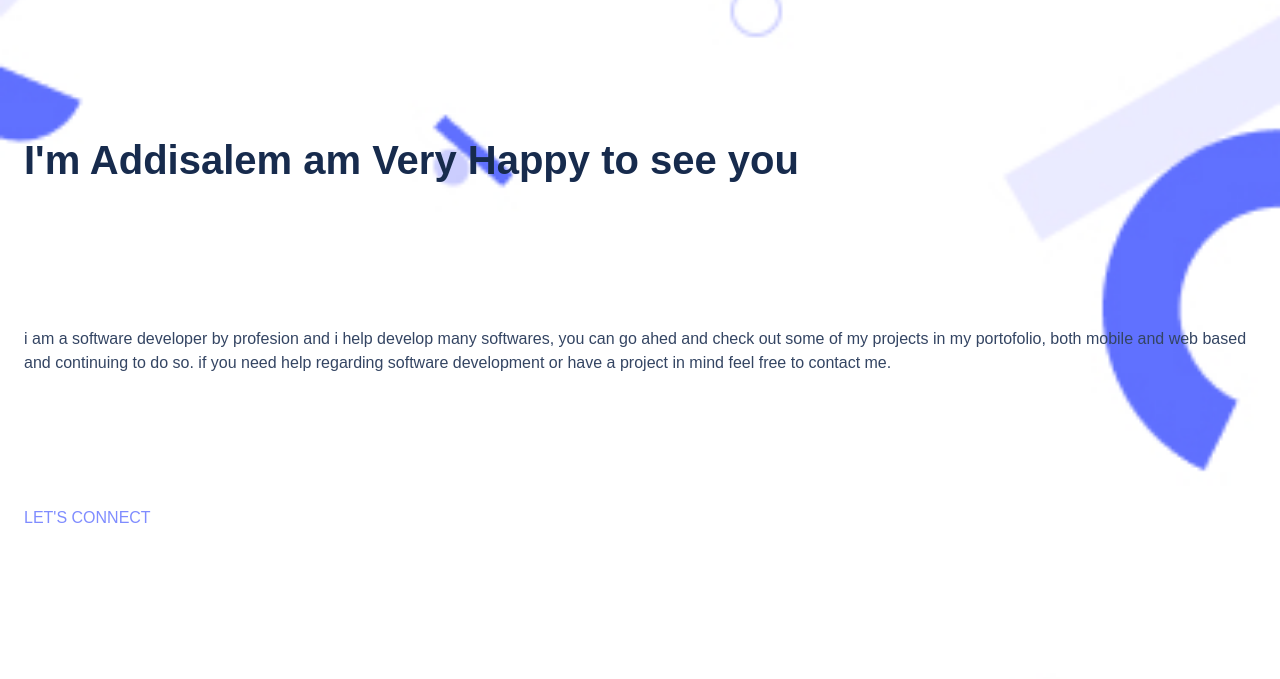
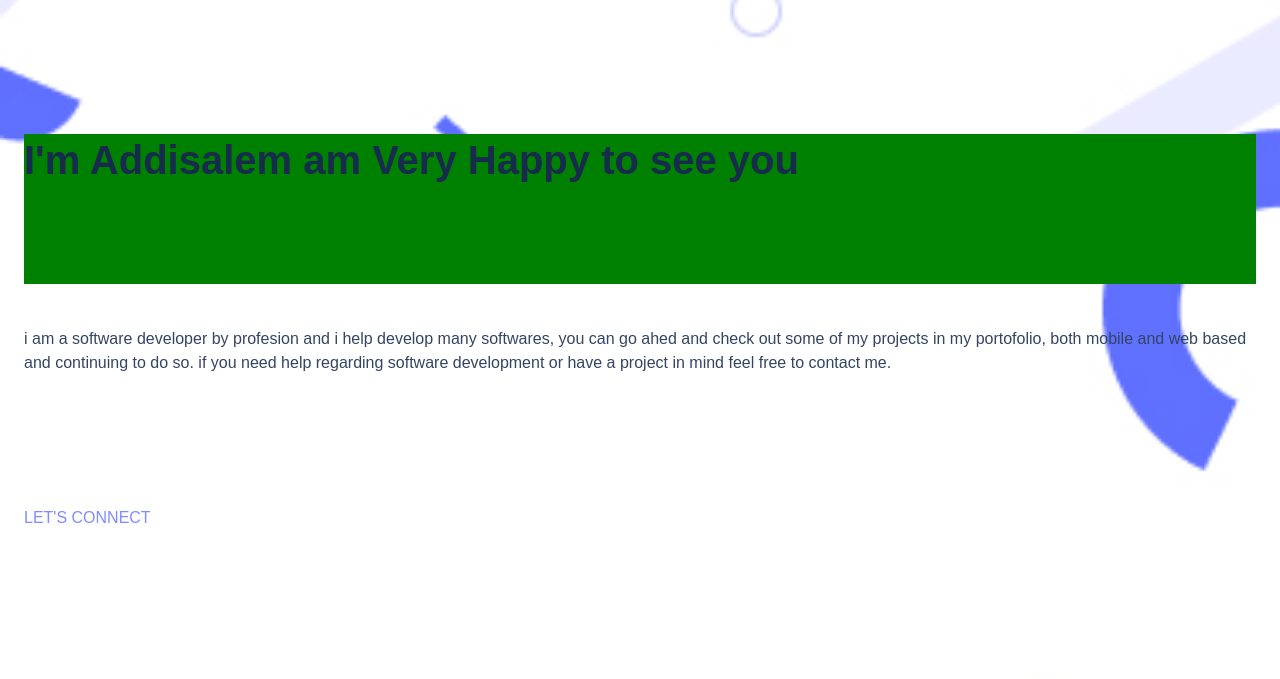
Before and after one commit to addisalemseifu/MyFirstPortofolio, a plain HTML site: page index.html in a window 1280 px wide. Shown: the part 35-714 px from the top of the page. Drawn offline with Linux system fonts and the light colour scheme.

Commit message:
corect config

```diff
--- a/style.css
+++ b/style.css
@@ -55,6 +55,8 @@ h1 {
   font-size: 40px;
   line-height: 52px;
   color: #172b4d;
+  background-color: orange;
+  background-color: green;
 }
 
 p.details {
```
Also changed, not shown: 1 other file.
